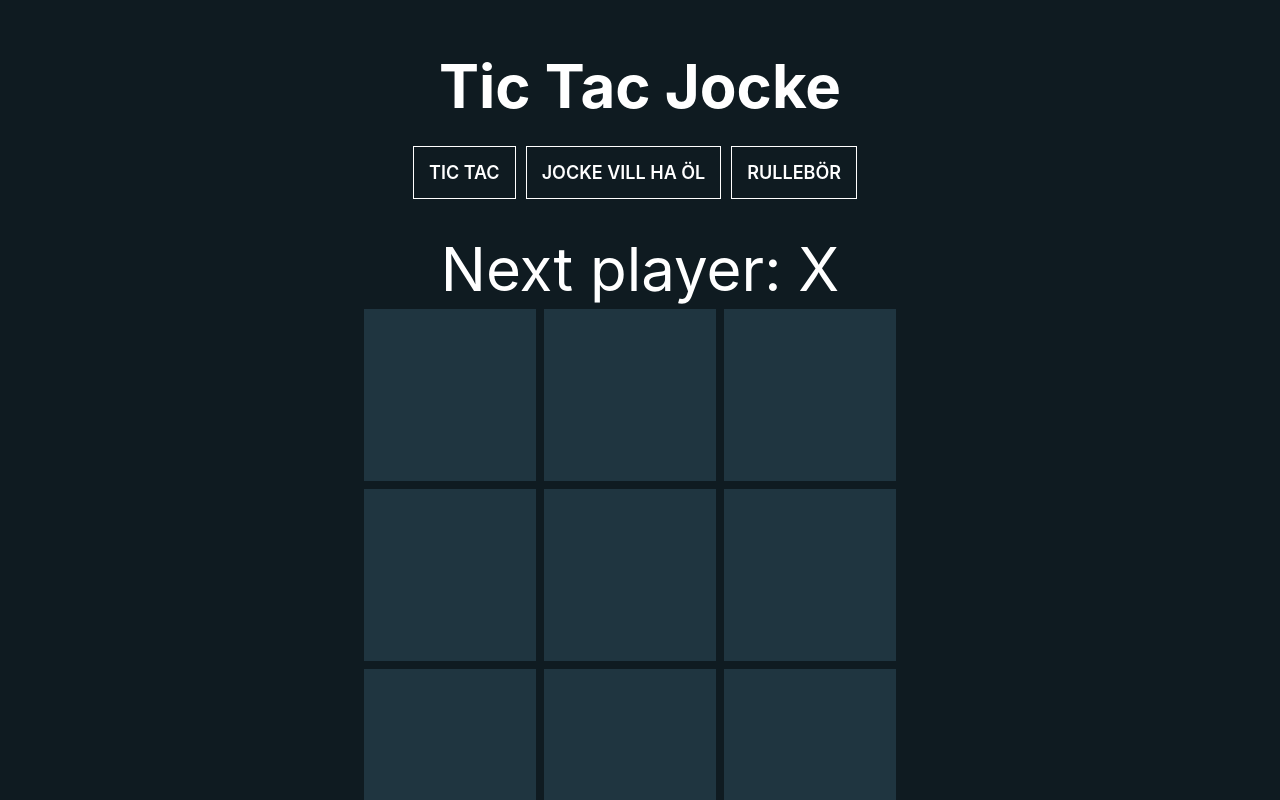
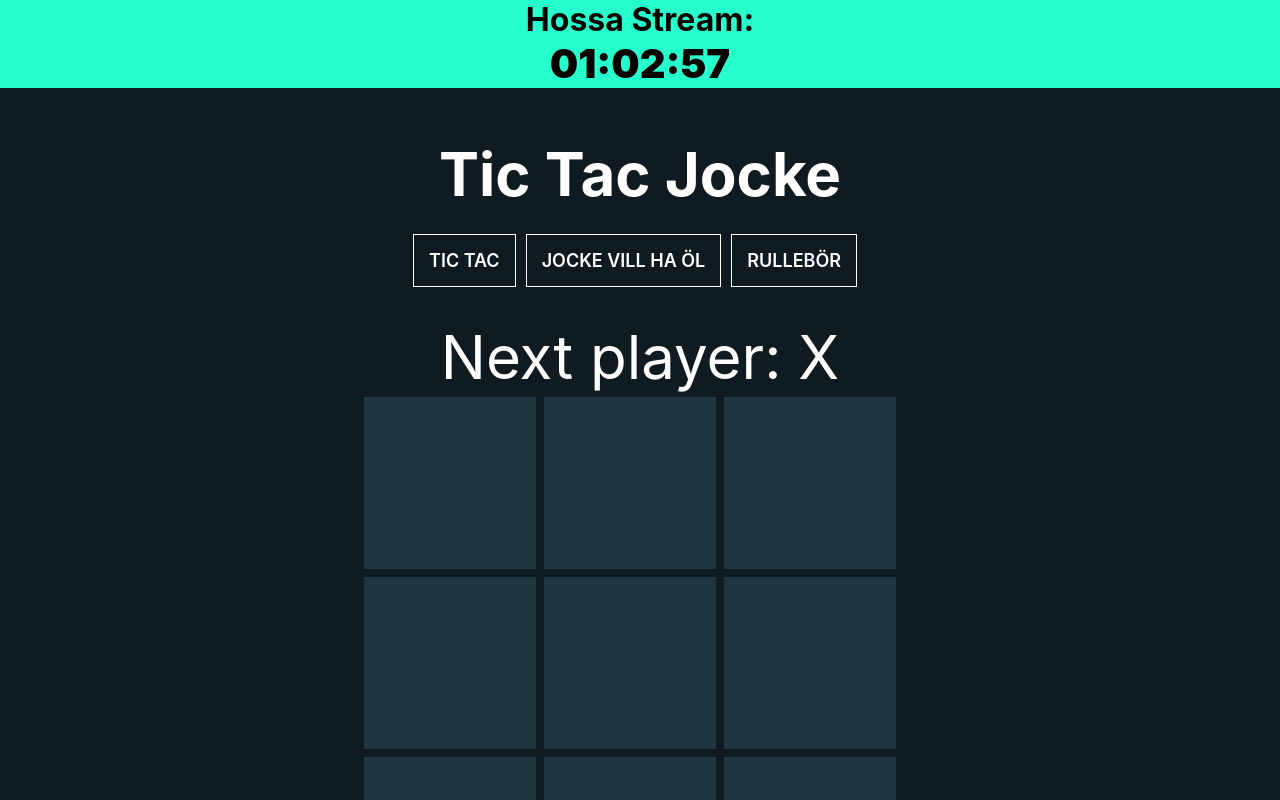
Before and after one commit to leffeluring/tic-tac, a React (Create React App) app: page / in a window 1280 px wide. Shown: the top 800 px of the page. Built offline with nearby package versions, Linux system fonts and the light colour scheme.

Commit message:
Update countdown

```diff
--- a/src/App.css
+++ b/src/App.css
@@ -28,6 +28,15 @@
   color: #61dafb;
 }
 
+.container {
+  text-align: center;
+}
+.container-box {
+  display: flex;
+  width:80%;
+  margin:auto;
+}
+
 @keyframes App-logo-spin {
   from {
     transform: rotate(0deg);
--- /dev/null
+++ b/src/Components/Countdown/countdown.jsx
@@ -0,0 +1,71 @@
+import React, { useState, useEffect } from 'react';
+
+const CountdownTimer = ({ targetDate }) => {
+
+    const formatNumber = (number) => {
+        return number < 10 ? `0${number}` : number;
+      };
+
+  // Helper to calculate the time left
+  const calculateTimeLeft = () => {
+    const now = new Date();
+    const difference = +new Date(targetDate) - now;
+    const oneHour = 60 * 60 * 1000; // milliseconds in an hour
+
+    if (difference > 0) {
+        // Before target time
+        return {
+          timeLeft: difference,
+          message: '',
+        };
+      } else if (difference > -oneHour) {
+        // Within one hour after target time
+        return {
+          timeLeft: 0,
+          message: 'It is time!',
+        };
+      } else {
+        // More than an hour after target time, reset
+        const resetTargetDate = new Date(targetDate);
+        resetTargetDate.setDate(resetTargetDate.getDate() + 1); // Reset to the same time on the next day
+        return {
+          timeLeft: +resetTargetDate - now,
+          message: '',
+        };
+      }
+    };
+
+  const [timeLeftDetails, setTimeLeftDetails] = useState(calculateTimeLeft());
+  const { timeLeft, message } = timeLeftDetails;
+
+  useEffect(() => {
+    const timer = setTimeout(() => {
+      setTimeLeftDetails(calculateTimeLeft());
+    }, 1000);
+
+    return () => clearTimeout(timer);
+  });
+
+  const renderTimeLeft = () => {
+    if (message) {
+      return <h2>{message}</h2>;
+    } else if (timeLeft > 0) {
+      return (
+        <div className='countdown-hossa'>
+          <span>{formatNumber(Math.floor((timeLeft / (1000 * 60 * 60)) % 24))}:</span>
+          <span>{formatNumber(Math.floor((timeLeft / 1000 / 60) % 60))}:</span>
+          <span>{formatNumber(Math.floor((timeLeft / 1000) % 60))}</span>
+        </div>
+      );
+    }
+  };
+
+  return (
+    <div className='hossa-stream'>
+      <h1 className='title-hossa'>Hossa <span>Stream:</span></h1>
+      {renderTimeLeft()}
+    </div>
+  );
+};
+
+export default CountdownTimer;
--- a/src/Components/Header.css
+++ b/src/Components/Header.css
@@ -10,6 +10,22 @@
     list-style-type: none;
     padding: 0;
     text-align: center;
+  }
+  .title-hossa {
+    margin:0px !important;
+}
+.countdown-hossa {
+  justify-content: center;
+  align-items: center;
+    color:black;
+    span {
+      font-size:40px;
+      font-weight:900;
+    }
+  }
+  .hossa-stream {
+    background-color: #26ffcb;
+    text-align:center;
   }
 
   .header-nav li {
--- a/src/Components/Header.jsx
+++ b/src/Components/Header.jsx
@@ -1,6 +1,9 @@
 import React from 'react';
 import './Header.css';
 import { Link, useLocation } from 'react-router-dom';
+import CountdownTimer from './Countdown/countdown'; // Adjust the import path as necessary
+
+const targetDate = '2024-02-08T22:00:00';
 
 
 const Header = ({ pageTitle }) => {
@@ -22,6 +25,7 @@ const Header = ({ pageTitle }) => {
 
   return (
     <header>
+        <CountdownTimer targetDate={targetDate} />
       <h1  className='title'>{pageTitle || getTitle()}</h1>
       <nav>
       <ul className="header-nav">
--- a/src/Components/Pages/Fisk.css
+++ b/src/Components/Pages/Fisk.css
@@ -1,11 +1,3 @@
-.container {
-    text-align: center;
-}
-.container-box {
-    display: flex;
-    width:80%;
-    margin:auto;
-}
 .jocke {
     width:200px;
     margin:auto;
@@ -66,9 +58,10 @@
     outline: none;
     cursor: pointer;
     border-radius:25px;
-    background: #1f3540;
+    background: #26ffcb;
     font-size:18px;
-    color:#26ffcb;
+    font-weight:700;
+    color:black;
     margin-top: 25px;
     margin-bottom: 25px;
   }
--- a/src/Components/Pages/Fisk.js
+++ b/src/Components/Pages/Fisk.js
@@ -6,7 +6,7 @@ import './Fisk.css';
 import Notification from '../Notification';
 
 function Fisk() {
-  const [cookies, setCookies] = useState(1000);
+  const [cookies, setCookies] = useState(0);
   const [cookiesPerMinute, setCookiesPerMinute] = useState(0);
   const [clickValue, setClickValue] = useState(1);
   const [autoClickValue, setAutoClickValue] = useState(0);
--- a/src/Components/TicTacToe/TicTacToe.css
+++ b/src/Components/TicTacToe/TicTacToe.css
@@ -13,6 +13,9 @@
     display: flex;
     justify-content: center;
     align-items: center;
+}
+.left {
+    text-align:left !important;
 }
 .title span {
     color: #26ffcb;
@@ -53,6 +56,7 @@
     padding: 20px 20px;
     height: 50px;
 }
+
 .stats{
     flex:1;
     p{
@@ -66,6 +70,7 @@
 .column-right {
     flex: 2;
 }
+
 
 @keyframes fadeIn {
     0% { opacity: 0; transform: scale(0.5); }
--- a/src/Home.js
+++ b/src/Home.js
@@ -1,6 +1,10 @@
 import React from 'react';
 import TicTacToe from './Components/TicTacToe/TicTacToe';
 import Header from './Components/Header';
+import CountdownTimer from './Components/Countdown/countdown'; // Adjust the import path as necessary
+
+
+
 
 function Home() {
   return (
```
